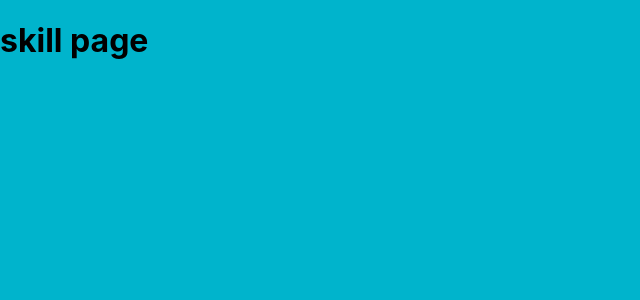
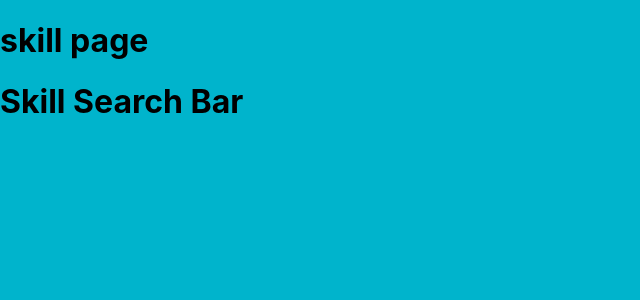
Before and after one commit to yangzhou0/skill-link_frontend, a React (Create React App) app in the folder front-end/: page /skills in a window 1280 px wide. Shown: the top 300 px of the page, without its empty margins (0-640 px from the left). Built offline with nearby package versions, Linux system fonts and the light colour scheme.

Commit message:
start working on skills page

```diff
--- a/front-end/package.json
+++ b/front-end/package.json
@@ -6,11 +6,13 @@
     "@testing-library/jest-dom": "^5.11.8",
     "@testing-library/react": "^11.2.2",
     "@testing-library/user-event": "^12.6.0",
+    "axios": "^0.21.1",
     "react": "^17.0.1",
     "react-bootstrap": "^1.4.0",
     "react-dom": "^17.0.1",
     "react-router-dom": "^5.2.0",
     "react-scripts": "4.0.1",
+    "react-select": "^3.1.1",
     "web-vitals": "^0.2.4"
   },
   "scripts": {
--- a/front-end/src/API/AutoCompleteAPI.js
+++ b/front-end/src/API/AutoCompleteAPI.js
@@ -1,5 +1,5 @@
 const BASE_URL = 'http://api.dataatwork.org/v1/jobs/autocomplete?begins_with='
-const getAutoCompleteResults = async (input) => {
+const getJobAutoCompleteResults = async (input) => {
   let result = []
   if (!input){ // empty input, will return no autocomplete
     return result
@@ -22,7 +22,10 @@ const getAutoCompleteResults = async (input) => {
   return result;
 };
 
+const getSkillAutoCompleteResults = async (input) => {
 
+}
 export {
-  getAutoCompleteResults
+  getJobAutoCompleteResults,
+  getSkillAutoCompleteResults
 };
--- a/front-end/src/components/SearchBar.js
+++ b/front-end/src/components/JobSearchBar.js
@@ -1,6 +1,6 @@
 import React,{useState, useEffect} from 'react'
 import { Button } from 'react-bootstrap'
-import {getAutoCompleteResults} from '../API/AutoCompleteAPI'
+import {getJobAutoCompleteResults} from '../API/AutoCompleteAPI'
 import {searchByJob} from '../API/JobSearchAPI'
 import './css/SearchBar.css'
 
@@ -13,7 +13,7 @@ export default function SearchBar({updateAssociatedSkills}) {
   const [associatedSkills, setAssociatedSkills] = useState(Object());
 
   useEffect(async ()=>{
-    setAutoCompleteResults(await getAutoCompleteResults(input))
+    setAutoCompleteResults(await getJobAutoCompleteResults(input))
   },[input])
 
   const handleType = async (e) =>{
--- /dev/null
+++ b/front-end/src/components/SkillSearchBar.js
@@ -0,0 +1,17 @@
+import React,{useState, useEffect} from 'react'
+import Select from 'react-select'
+import axios from 'axios'
+import {getSkillAutoCompleteResults} from '../API/AutoCompleteAPI'
+
+
+
+export default function SkillSearchBar() {
+  const [Options, setOptions] = useState([]);
+  const [selectedOptions, setSelectedOptions] = useState([]);
+
+  return (
+    <div>
+      <h1>Skill Search Bar</h1>
+    </div>
+  )
+}
--- a/front-end/src/pages/JobPage.js
+++ b/front-end/src/pages/JobPage.js
@@ -1,6 +1,6 @@
 import React,{useState, useEffect} from 'react'
 
-import SearchBar from '../components/SearchBar'
+import JobSearchBar from '../components/JobSearchBar'
 import JobOverview from '../components/JobOverview'
 
 import './css/JobPage.css'
@@ -11,7 +11,7 @@ export default function JobPage() {
   }
   return (
     <div className = 'JobPage'>
-      <SearchBar updateAssociatedSkills = {updateAssociatedSkills}/>
+      <JobSearchBar updateAssociatedSkills = {updateAssociatedSkills}/>
       <JobOverview associatedSkills = {associatedSkills}/>
     </div>
   )
--- a/front-end/src/pages/SkillPage.js
+++ b/front-end/src/pages/SkillPage.js
@@ -1,9 +1,13 @@
-import React from 'react'
+import React,{useState, useEffect} from 'react'
+import SkillSearchBar from '../components/SkillSearchBar'
+
 
 export default function SkillPage() {
+
   return (
     <div>
       <h1>skill page</h1>
+      <SkillSearchBar />
     </div>
   )
 }
```
Also changed, not shown: 2 other files (tests, documents, lock files or other folders).
